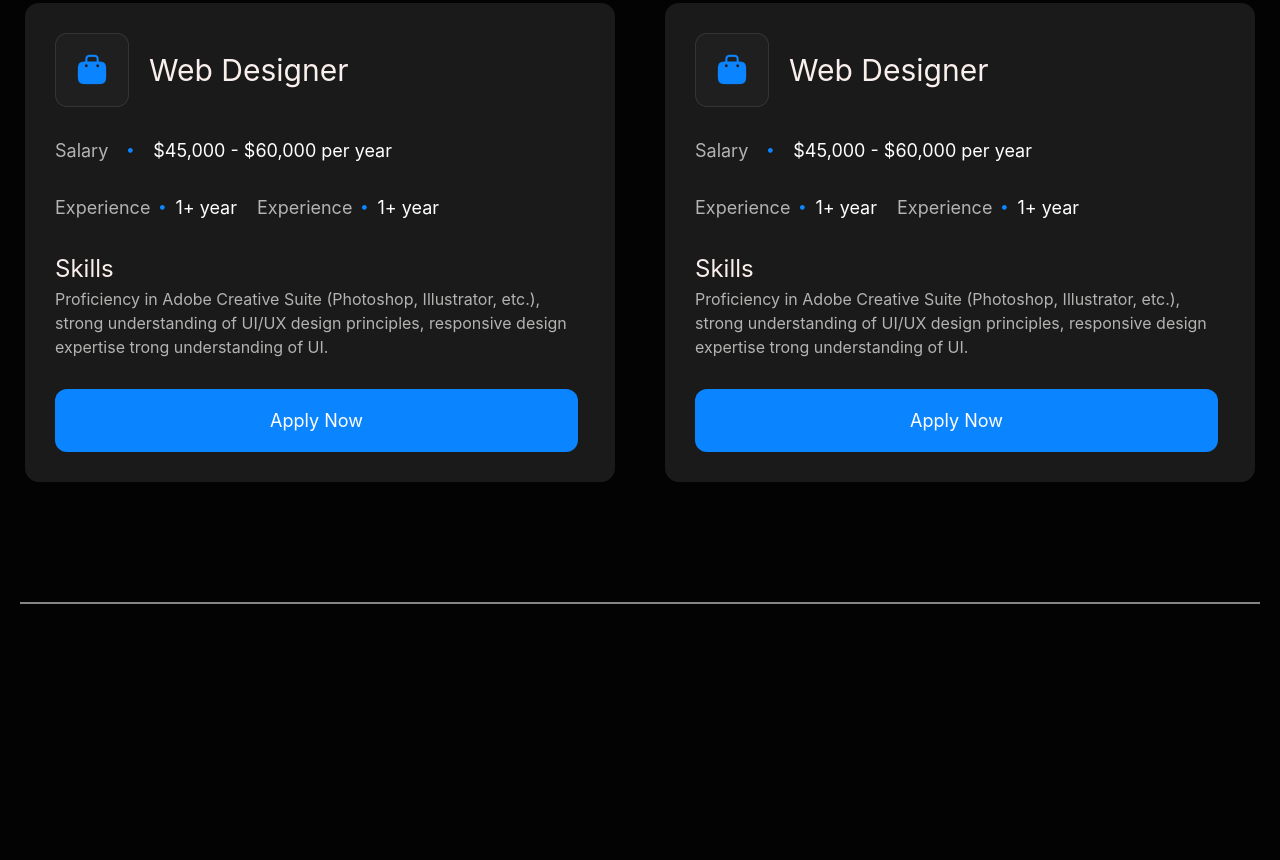
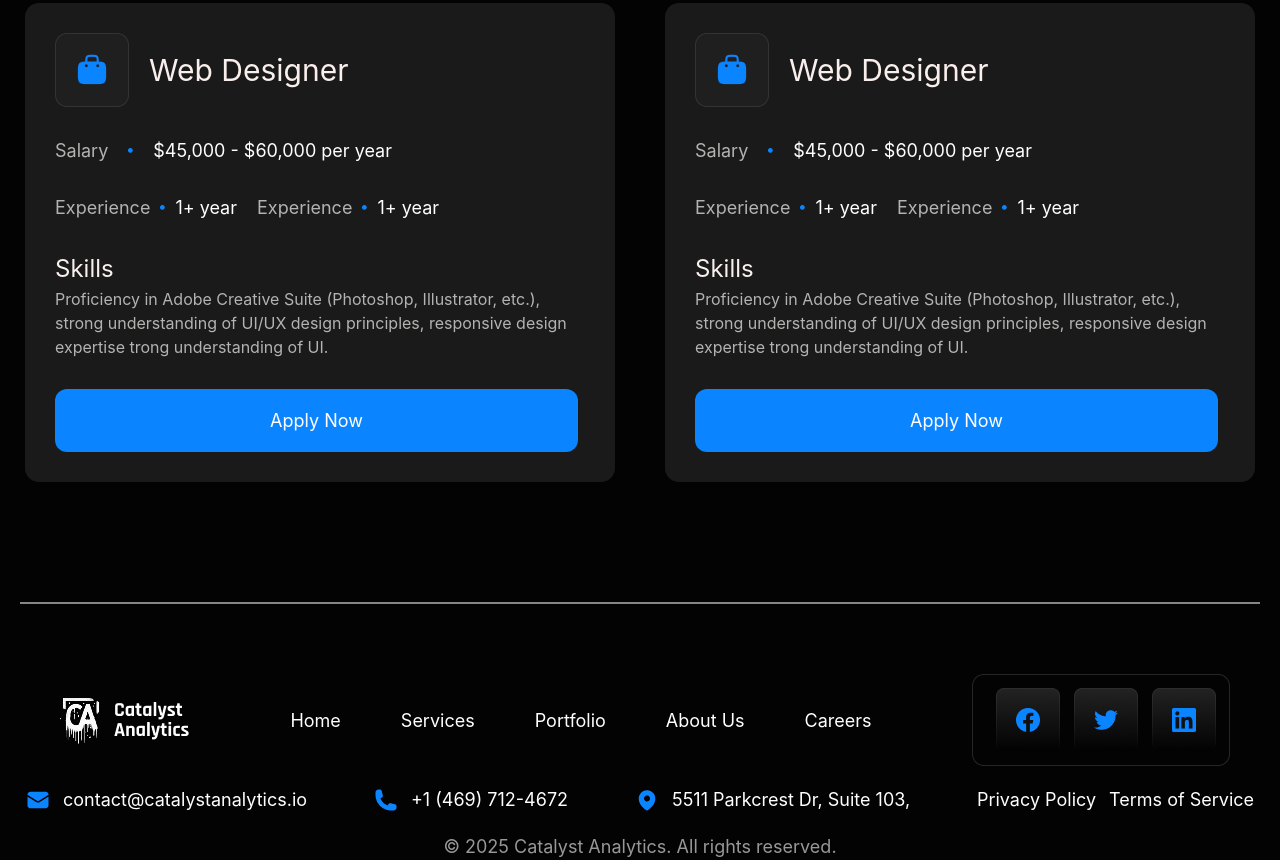
Before and after one commit to sodatovruslan/exam3, a website: page src/index4.html in a window 1280 px wide. Shown: the part 3718-4578 px from the top of the page. Before the commit the page ends 4342 px from the top, so only its background shows below. Drawn offline with nearby package versions, Linux system fonts and the light colour scheme; files that its build step writes are made by us from their sources.

Commit message:
add footer

```diff
--- a/src/index4.html
+++ b/src/index4.html
@@ -270,7 +270,57 @@
 <div class='p-[20px] mt-[100px]'>
 	<hr class='border-[#858585] border-[1px]'>
 	</div>
+	<footer>
 
+		<div class='flex flex-col md:flex-row md:justify-around items-center mt-[50px]'>
+			<div>
+			<img src="./image/Logo (6).png" alt="">
+			</div>
+			<div class='flex flex-col  md:flex-row gap-[60px]'>
+				<p class='text-[18px] text-[white]'>Home</p>
+				<p class='text-[18px] text-[white]'>Services</p>
+				<p class='text-[18px] text-[white]'>Portfolio</p>
+				<p class='text-[18px] text-[white]'>About Us</p>
+				<p class='text-[18px] text-[white]'>Careers</p>
+
+			</div>
+			<div>
+				<img src="./image/Sub Container (2).png" alt="">
+			</div>
+
+		</div>
+		<div class='flex flex-col md:flex-row items-center justify-around mt-[20px] gap-[15px]'>
+
+
+		<div class='flex flex-col md:flex-row items-center gap-[13px]'>
+			<img src="./image/Icon (5).png" alt="">
+			<p class='text-[18px] text-[white]'>contact@catalystanalytics.io</p>
+		</div>
+		<div class='flex items-center gap-[13px]'>
+			<img src="./image/Icon (6).png" alt="">
+			<p class='text-[18px] text-[white]'>+1 (469) 712-4672</p>
+		</div>
+		<div class='flex items-center gap-[13px]'>
+			<img src="./image/Icon (7).png" alt="">
+			<p class='text-[18px] text-[white]'>5511 Parkcrest Dr, Suite 103, </p>
+		</div>
+		<div class='flex items-center gap-[13px]'>
+		<p class='text-[18px] text-[white]'>Privacy Policy</p>
+			<p class='text-[18px] text-[white]'>Terms of Service</p>
+		</div>
+
+
+
+
+
+
+
+		</div>
+		<div>
+			<p class='text-[18px] text-[#98989A] text-center mt-[20px]'>© 2025 Catalyst Analytics. All rights reserved.</p>
+		</div>
+
+	</footer>
 	</main>
 </body>
 </html>
```
